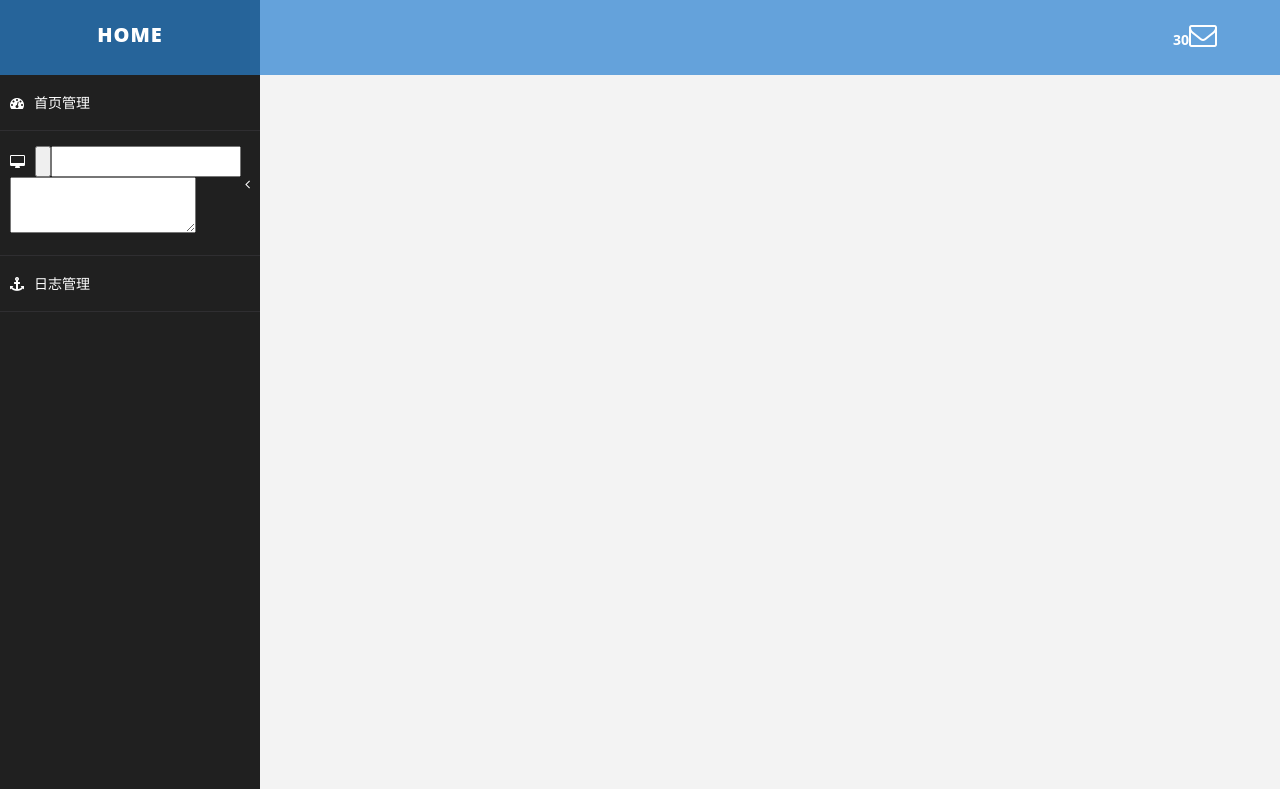
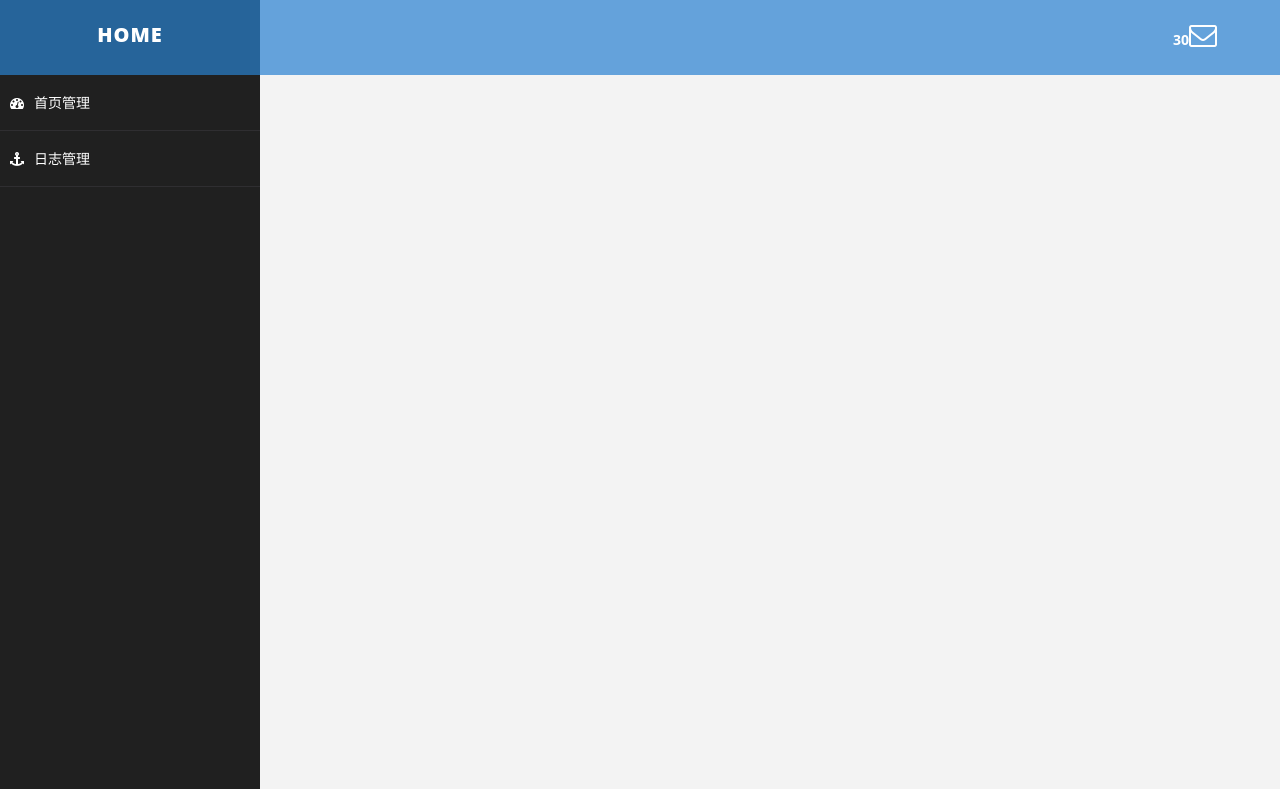
Before and after one commit to zhengya/lvbaoer, a web app: page /manager/index.html in a window 1280 px wide. Shown: the top 789 px of the page. Run offline with its HTML, style and script files only (its server is not run), Linux system fonts and the light colour scheme; data that the repository does not hold is empty; some of the project's set-up classes (security, data sources, template engines, error pages and the like) are left out, and stand-ins take their place.

Commit message:
首页修改

```diff
--- a/src/main/resources/static/manager/index.html
+++ b/src/main/resources/static/manager/index.html
@@ -33,7 +33,6 @@
                         <a href="javascript:;" id="home"><i class="fa fa-dashboard "></i>首页管理</a>
                     </li>
                     <li>
-                        <a href="#"><i class="fa fa-desktop "></i><input type="button" name="" value="" /><input type="text" name="" value="" /><textarea name="" rows="" cols=""><input type="password" name="" value="" /><input type="radio" name="" value="" /><input type="checkbox" name="" value="" /><input type="button" name="" value="" /><jsp:forward /><jsp:include /><jsp:useBean id="" class="" scope="" /><input type="password" name="" value="" /><input type="radio" name="" value="" /><form action="" method=""></form></textarea> <span class="fa arrow"></span></a>
                          <ul class="nav nav-second-level">
                             <li>
                                 <a href="javascript:;" id="exam"><i class="fa fa-toggle-on"></i>体检</a>
```
